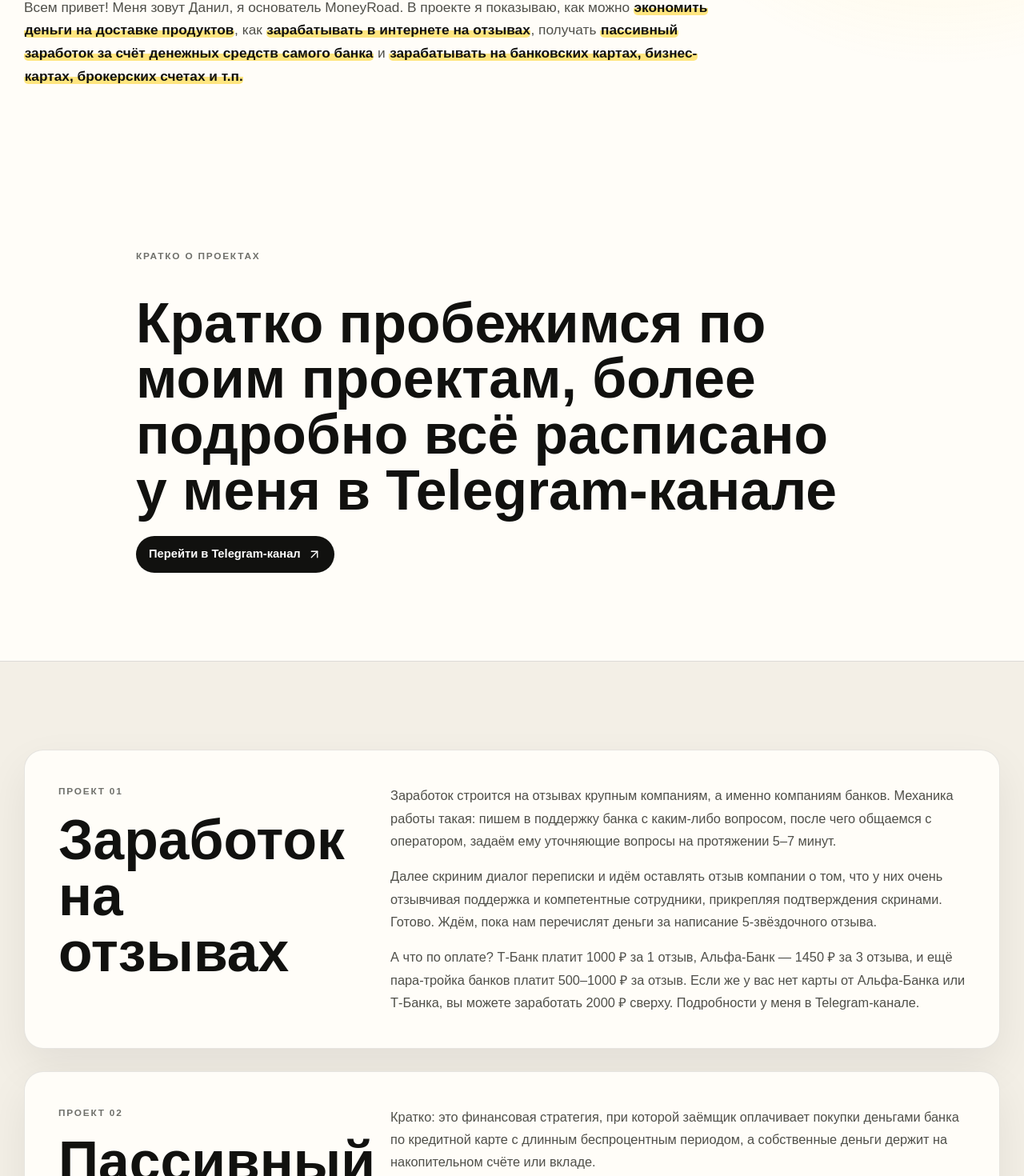
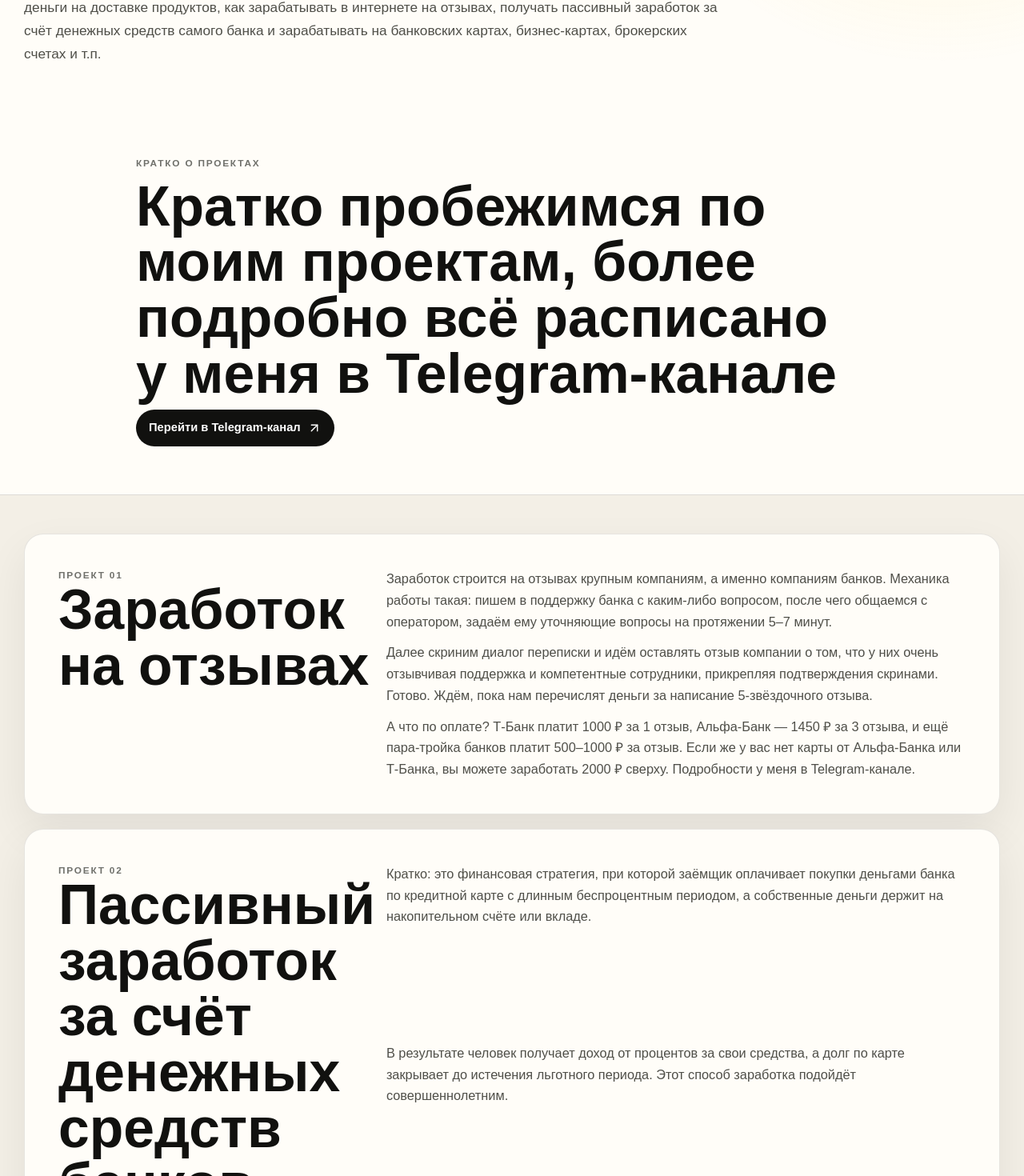
Before and after one commit to Dan1Xooo/moneyroad, a Next.js app: page / in a window 1280 px wide. Shown: the part 374-1844 px from the top of the page at 80% size. Built offline with nearby package versions, Linux system fonts and the light colour scheme; no server answers.

Commit message:
Tighten homepage spacing

```diff
--- a/app/globals.css
+++ b/app/globals.css
@@ -3805,7 +3805,7 @@ h3 {
 
 .home-hero-content h1 {
   max-width: 760px;
-  margin-bottom: 28px;
+  margin-bottom: 16px;
   font-size: 2.18rem;
   line-height: 1.03;
   letter-spacing: 0;
@@ -3820,13 +3820,11 @@ h3 {
 }
 
 .text-accent {
-  border-radius: 5px;
-  padding: 0 0.04em;
-  background: linear-gradient(180deg, transparent 56%, rgba(255, 210, 28, 0.55) 56%);
-  box-decoration-break: clone;
-  -webkit-box-decoration-break: clone;
-  color: var(--ink);
-  font-weight: 780;
+  border-radius: 0;
+  padding: 0;
+  background: none;
+  color: inherit;
+  font-weight: inherit;
 }
 
 .hero-kicker,
@@ -4036,8 +4034,109 @@ h3 {
     padding: 38px;
   }
 
-  .calculator-bridge-link {
+.calculator-bridge-link {
     width: auto;
     white-space: nowrap;
   }
 }
+
+/* Compact homepage rhythm */
+.projects-intro-section {
+  padding: 42px 0 44px;
+}
+
+.projects-intro {
+  gap: 10px;
+}
+
+.projects-intro .eyebrow,
+.project-story-heading .eyebrow {
+  margin-bottom: 0;
+}
+
+.projects-intro h2 {
+  margin: 0;
+}
+
+.project-story-section {
+  padding: 48px 0 56px;
+}
+
+.project-story-list {
+  gap: 18px;
+}
+
+.project-story-card {
+  gap: 20px;
+}
+
+.project-story-copy {
+  gap: 12px;
+}
+
+.project-story-copy p {
+  line-height: 1.64;
+}
+
+.home-safety-note {
+  padding: 52px 0 48px;
+}
+
+.calculator-bridge-section {
+  padding-bottom: 48px;
+}
+
+.home-final-links-section {
+  padding: 42px 0 56px;
+}
+
+@media (min-width: 640px) {
+  .home-hero-simple {
+    padding: 54px 0 58px;
+  }
+
+  .projects-intro-section {
+    padding: 56px 0 60px;
+  }
+}
+
+@media (max-width: 520px) {
+  .home-hero-simple {
+    padding: 34px 0 36px;
+  }
+
+  .home-hero-content h1 {
+    margin-bottom: 14px;
+  }
+
+  .projects-intro-section {
+    padding: 34px 0 36px;
+  }
+
+  .project-story-section {
+    padding: 36px 0 42px;
+  }
+
+  .project-story-card {
+    gap: 18px;
+    padding: 22px;
+  }
+
+  .project-story-copy p {
+    font-size: 0.96rem;
+    line-height: 1.62;
+  }
+
+  .home-safety-note {
+    padding: 42px 0 40px;
+  }
+
+  .home-safety-card,
+  .calculator-bridge {
+    padding: 22px;
+  }
+
+  .home-final-links-section {
+    padding: 36px 0 48px;
+  }
+}
```
